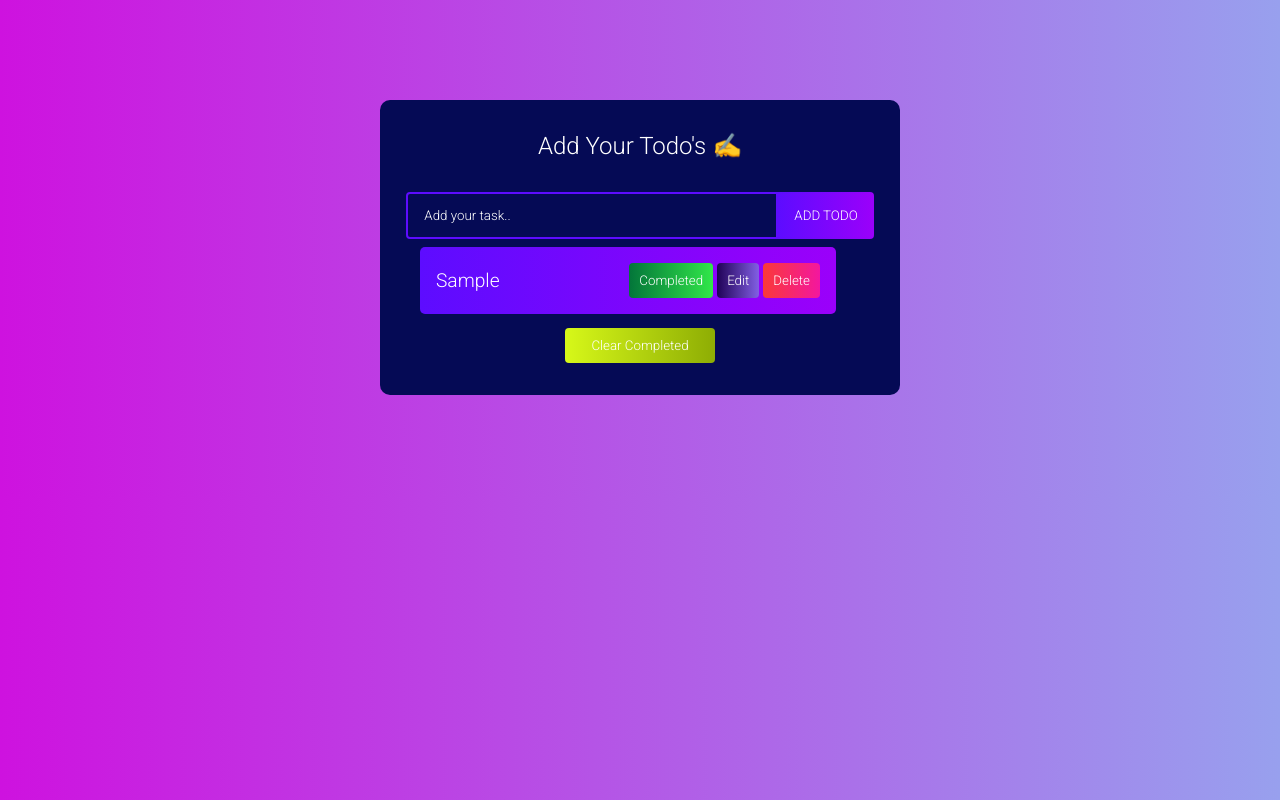
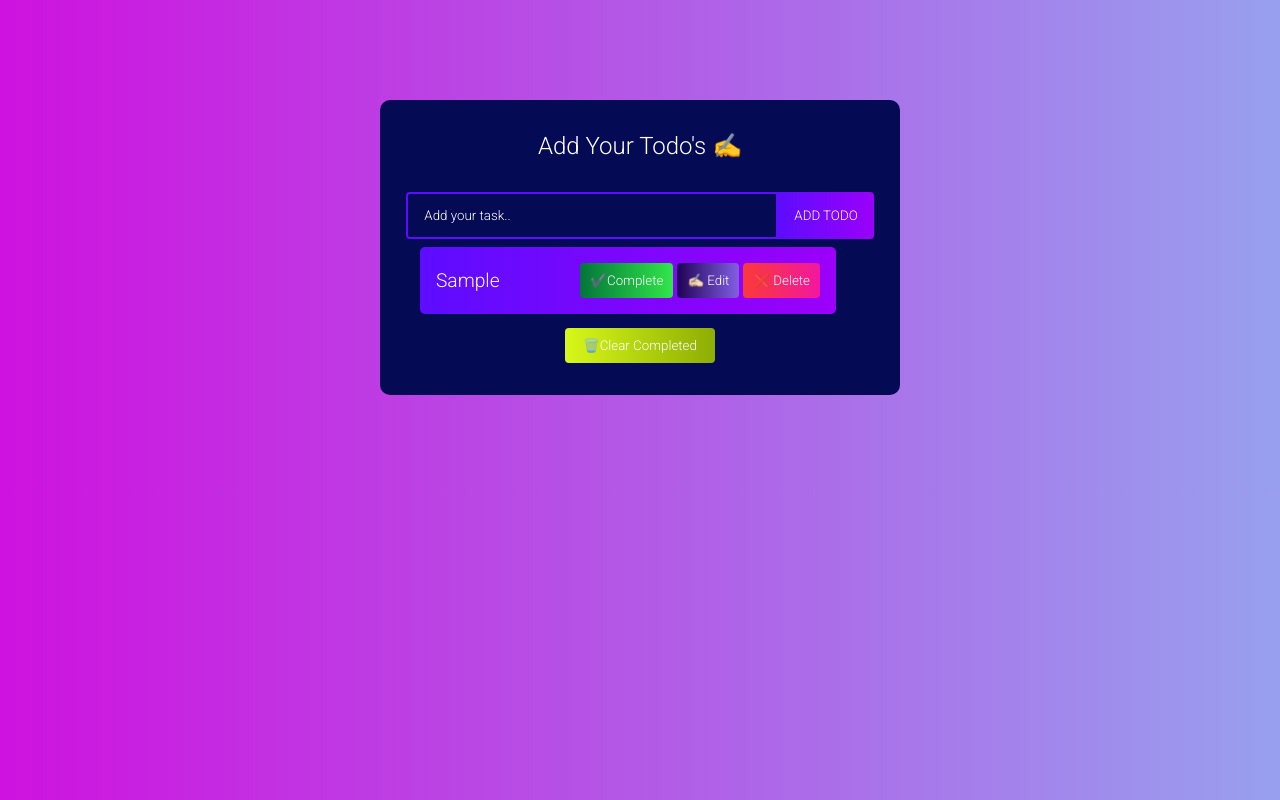
Before and after one commit to krishkasper07/React-Todo-list, a React (Create React App) app: page / in a window 1280 px wide. Both pictures are taken after typing "Sample" into the empty fields and a click on the button "ADD TODO". Built offline with nearby package versions, Linux system fonts and the light colour scheme.

Commit message:
Added some emoji for buttons

```diff
--- a/src/App.js
+++ b/src/App.js
@@ -88,7 +88,7 @@ function App() {
     />}
     {todos.length > 0 ?<button className="clear-task"
     onClick={deleteCompletedTasks}>
-           Clear Completed
+           🗑️Clear Completed
     </button>: ''}
     </div>
   );
--- a/src/components/List/todoList.jsx
+++ b/src/components/List/todoList.jsx
@@ -11,18 +11,18 @@ const TodoList = ({todos,handleTaskCompleted,deleteTask,showUpdateField,taskToUp
             <div>
                 <button className='completebtn'
                 onClick={()=>handleTaskCompleted(todo.id)}>
-                     Completed
+                     ✔️Complete
                 </button>
                 <button className='editbtn'onClick={()=>{
                     taskToUpdate(todo)
                     showUpdateField()
                 }}>
-                    Edit
+                   ✍🏻 Edit
                 </button>
                 <button
                 className='deletebtn'
                 onClick={()=>deleteTask(todo.id)}>
-                     Delete
+                    ❌ Delete
                 </button>
             </div>
         </li>
```
